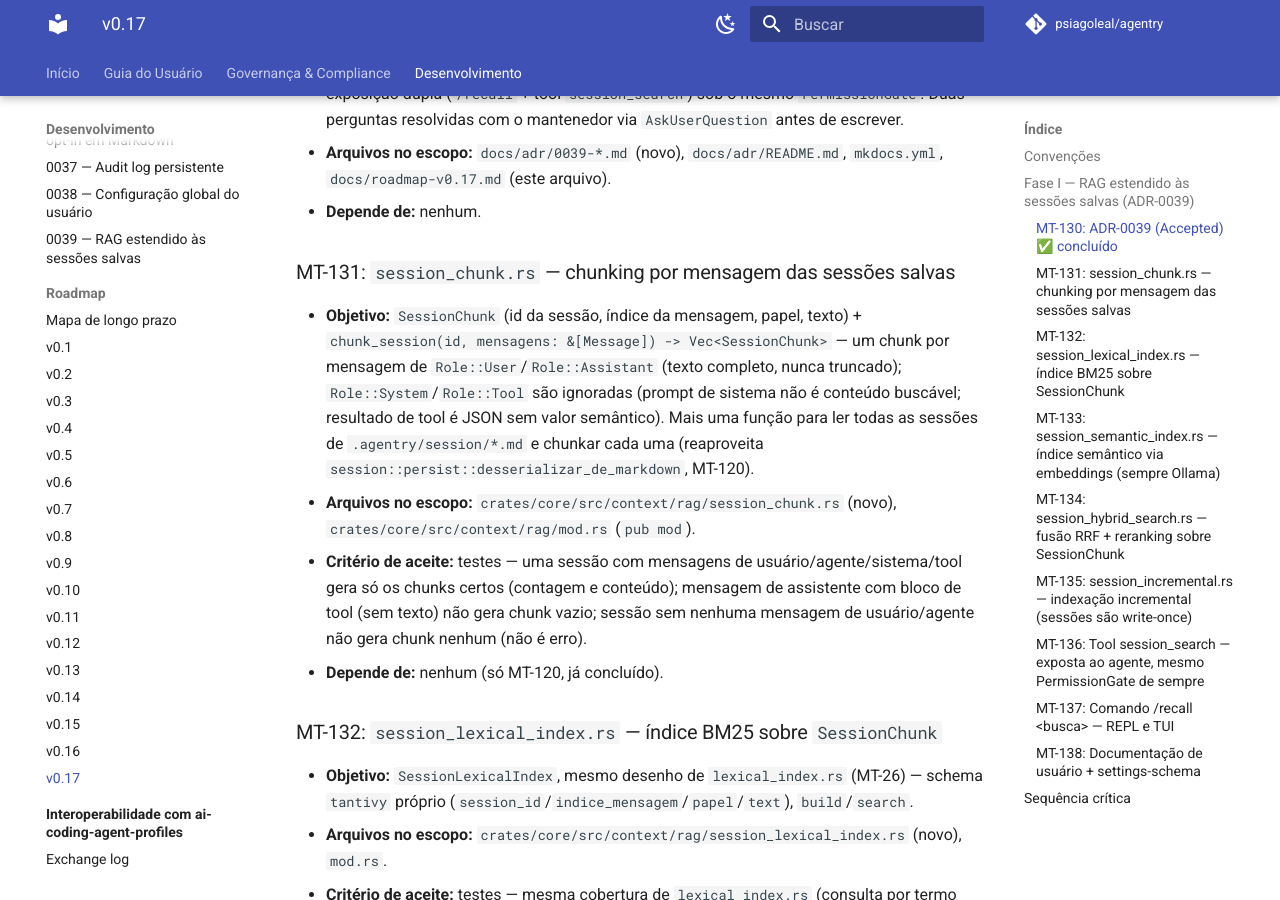
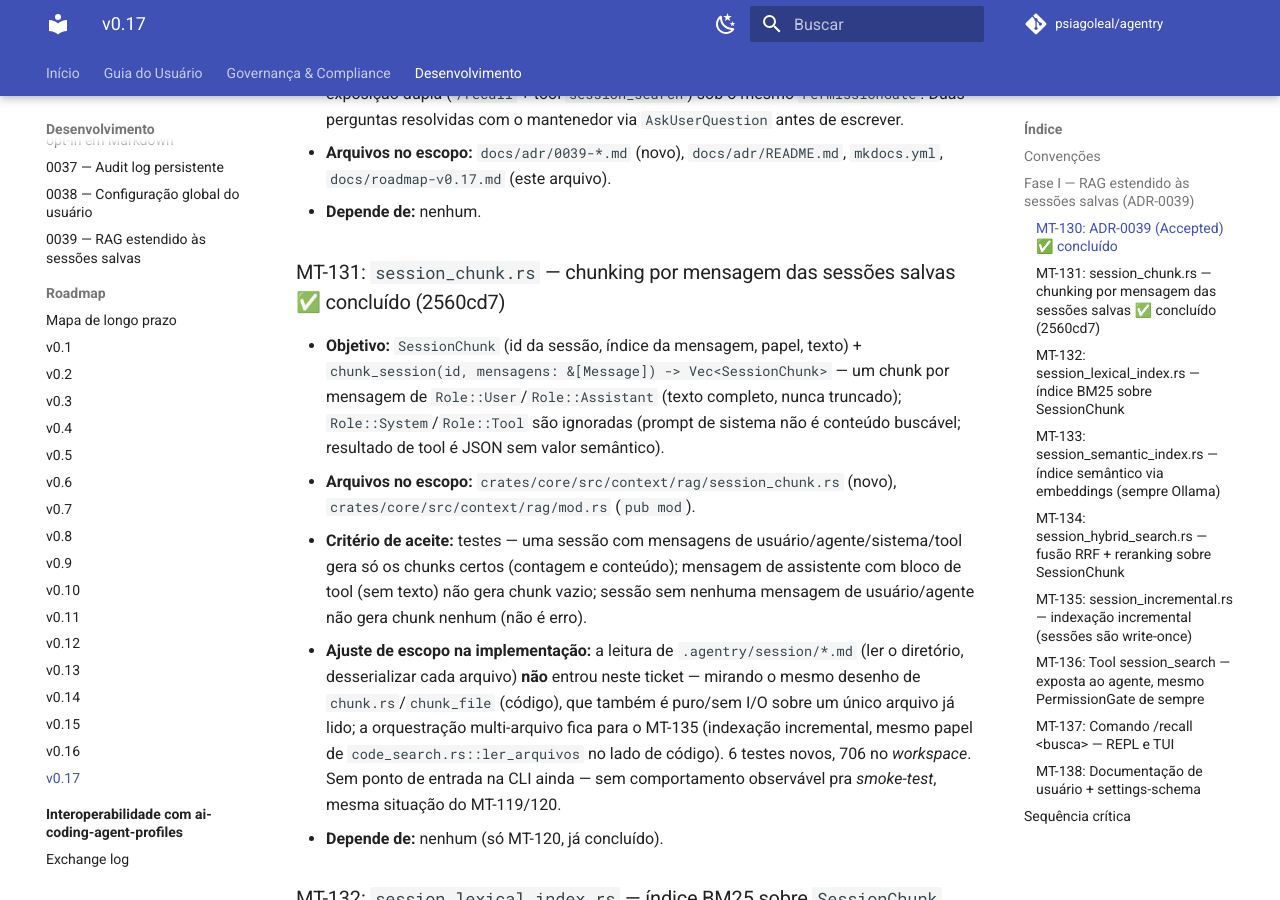
Before and after one commit to psiagoleal/agentry, an MkDocs documentation site: the page built from docs/roadmap-v0.17.md, in a window 1280 px wide and 900 px high, scrolled down 759 px. Built offline with MkDocs 1.6.1 and Material for MkDocs 9.7.7, drawn with Linux system fonts in a browser that asks for light colours; comment, search, counter and statistics services are not loaded.

Commit message:
docs(handoff): marca MT-131 concluído (2560cd7)
Próximo passo: MT-132 (session_lexical_index.rs, índice BM25 sobre
SessionChunk).

{agente: Claude Code; modelo: claude-sonnet-5}

```diff
--- a/docs/roadmap-v0.17.md
+++ b/docs/roadmap-v0.17.md
@@ -31,20 +31,25 @@ binário pra toda mudança observável, skill `micro-ticket-planner` para granul
   `docs/roadmap-v0.17.md` (este arquivo).
 - **Depende de:** nenhum.
 
-### MT-131: `session_chunk.rs` — chunking por mensagem das sessões salvas
+### MT-131: `session_chunk.rs` — chunking por mensagem das sessões salvas ✅ concluído (2560cd7)
 - **Objetivo:** `SessionChunk` (id da sessão, índice da mensagem, papel, texto) +
   `chunk_session(id, mensagens: &[Message]) -> Vec<SessionChunk>` — um chunk por mensagem de
   `Role::User`/`Role::Assistant` (texto completo, nunca truncado); `Role::System`/`Role::Tool`
   são ignoradas (prompt de sistema não é conteúdo buscável; resultado de tool é JSON sem
-  valor semântico). Mais uma função para ler todas as sessões de
-  `.agentry/session/*.md` e chunkar cada uma (reaproveita
-  `session::persist::desserializar_de_markdown`, MT-120).
+  valor semântico).
 - **Arquivos no escopo:** `crates/core/src/context/rag/session_chunk.rs` (novo),
   `crates/core/src/context/rag/mod.rs` (`pub mod`).
 - **Critério de aceite:** testes — uma sessão com mensagens de usuário/agente/sistema/tool
   gera só os chunks certos (contagem e conteúdo); mensagem de assistente com bloco de tool
   (sem texto) não gera chunk vazio; sessão sem nenhuma mensagem de usuário/agente não gera
   chunk nenhum (não é erro).
+- **Ajuste de escopo na implementação:** a leitura de `.agentry/session/*.md` (ler o
+  diretório, desserializar cada arquivo) **não** entrou neste ticket — mirando o mesmo
+  desenho de `chunk.rs`/`chunk_file` (código), que também é puro/sem I/O sobre um único
+  arquivo já lido; a orquestração multi-arquivo fica para o MT-135 (indexação incremental,
+  mesmo papel de `code_search.rs::ler_arquivos` no lado de código). 6 testes novos, 706 no
+  *workspace*. Sem ponto de entrada na CLI ainda — sem comportamento observável pra
+  *smoke-test*, mesma situação do MT-119/120.
 - **Depende de:** nenhum (só MT-120, já concluído).
 
 ### MT-132: `session_lexical_index.rs` — índice BM25 sobre `SessionChunk`
```
Also changed, not shown: docs/CURRENT-STATE.md (+8 -2 lines).
